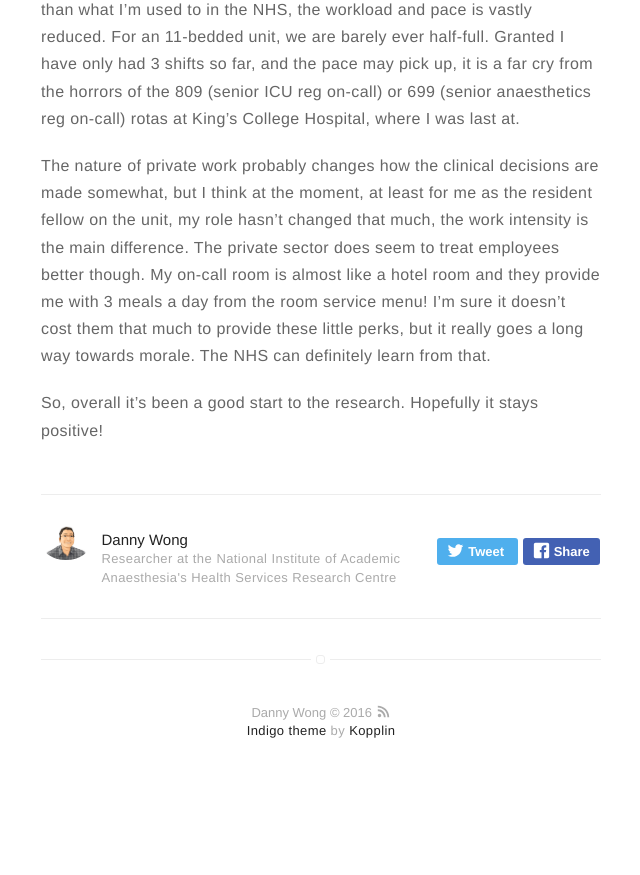
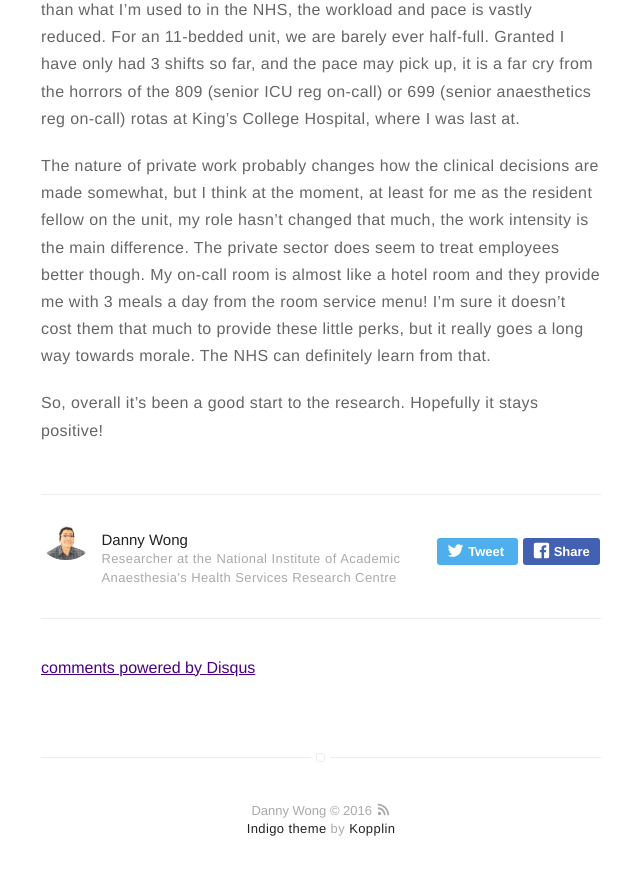
Before and after one commit to dannyjnwong/dannyjnwong.github.io, a Jekyll site: the page built from _posts/2016-02-22-first-month-of-a-new-life.md, in a window 1280 px wide and 900 px high, scrolled down 1055 px. Shown: the top 875 px of the window, without its empty margins (319-959 px from the left). Built offline with Jekyll 4.4.1, drawn with Linux system fonts in a browser that asks for light colours; comment, search, counter and statistics services are not loaded; before the commit the page ends 1857 px from its top, so only the background shows below that; some of the changed lines change nothing that is shown.

Commit message:
Added disqus

```diff
--- a/_config.yml
+++ b/_config.yml
@@ -17,7 +17,7 @@
 analytics-google: 'UA-MYANALYTICS'
 
 # if you don't want comments in your posts, set to false
-#disqus: mydisqus
+disqus: dannyjnwong
 
 # if you don't have any of social below, comment the line
 #facebook: myfacebook
```
